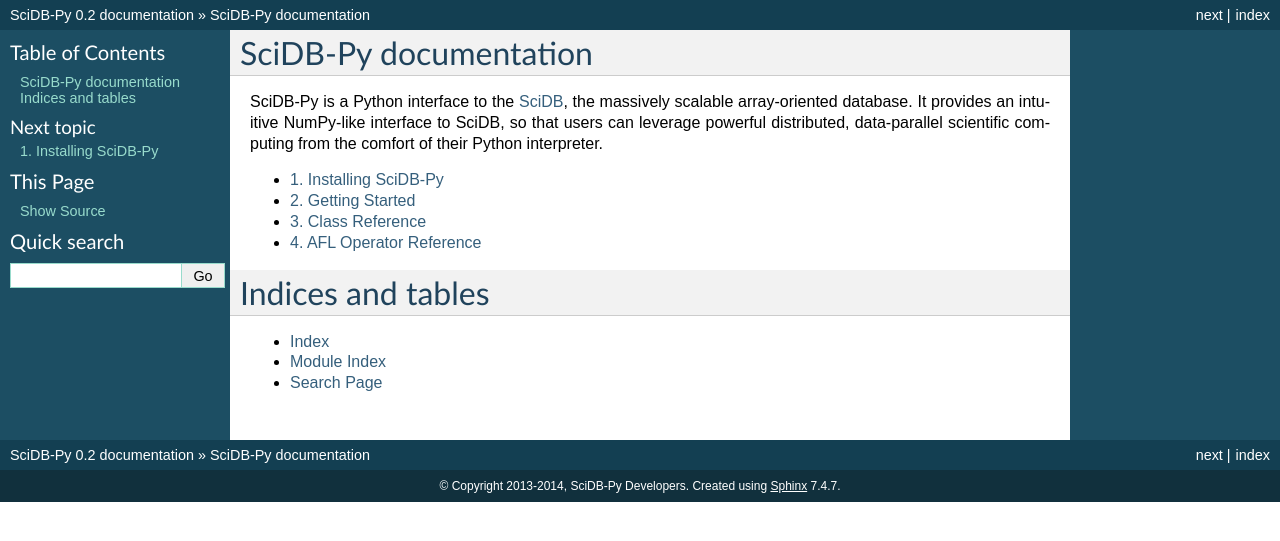
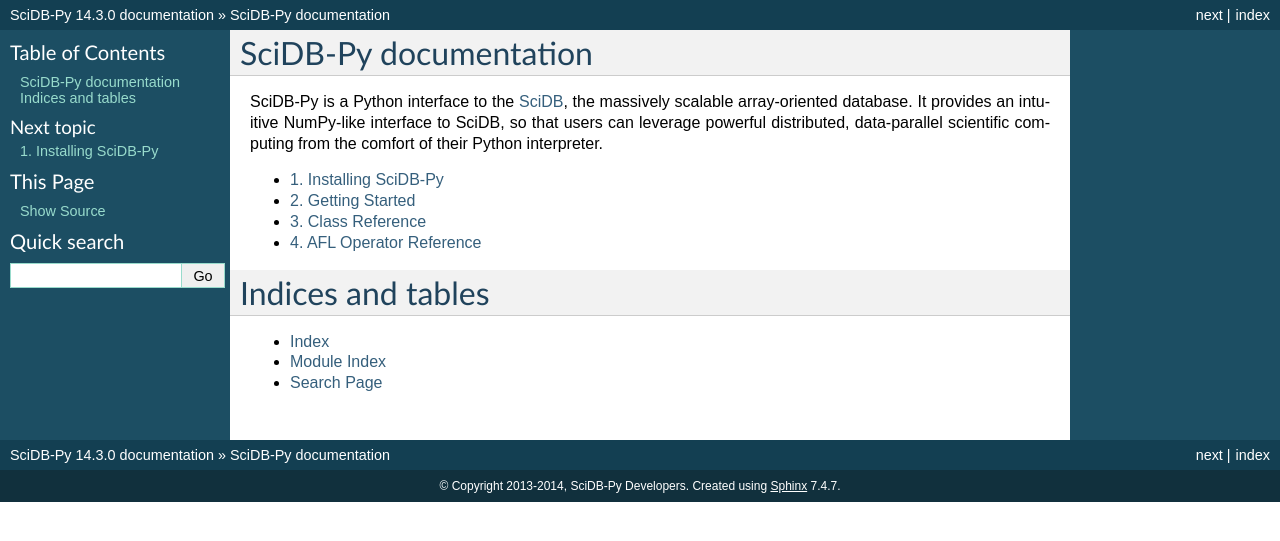
Before and after one commit to rvernica/SciDB-Py, a Sphinx documentation site: the page built from doc/index.rst, in a window 1280 px wide. Shown: the top 541 px of the page. Built offline with Sphinx 7.4.7, drawn with Linux system fonts in a browser that asks for light colours; formulas are drawn with MathJax 3.

Commit message:
Bump documentation version to 14.3

```diff
--- a/doc/conf.py
+++ b/doc/conf.py
@@ -57,9 +57,9 @@
 # built documents.
 #
 # The short X.Y version.
-version = '0.2'
+version = '14.3'
 # The full version, including alpha/beta/rc tags.
-release = '0.2'
+release = '14.3.0'
 
 # The language for content autogenerated by Sphinx. Refer to documentation
 # for a list of supported languages.
```
